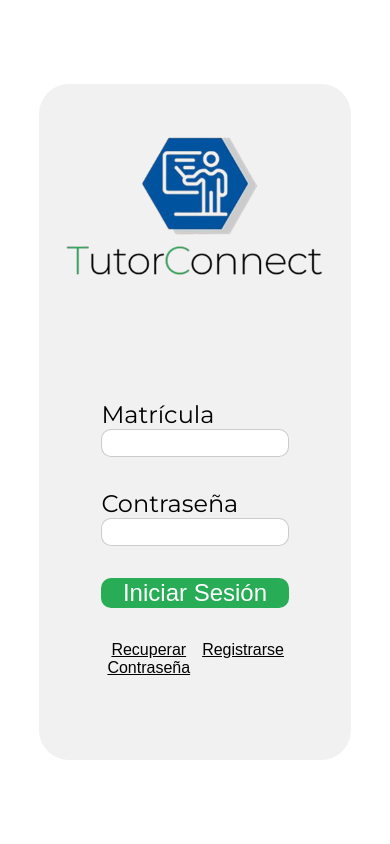
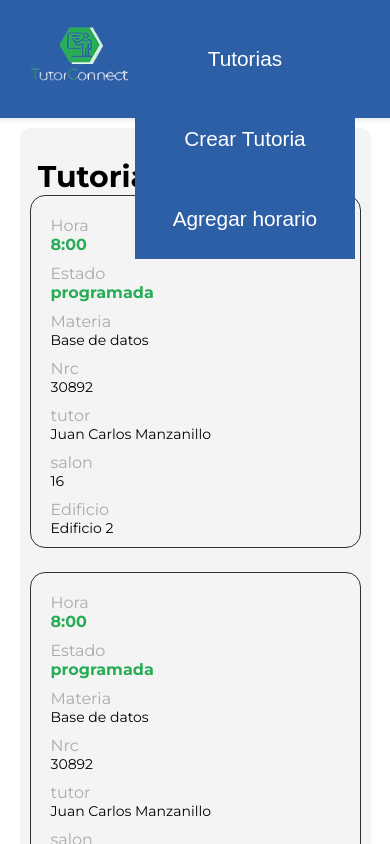
Before and after one commit to LuisAngel832/SistemaDeTutorias, a React (Vite) app: page / in a window 390 px wide. Before the commit this address led to /login. Shown: the top 844 px of the page. Built offline with nearby package versions, Linux system fonts and the light colour scheme.

Commit message:
responsive

```diff
--- a/src/App.jsx
+++ b/src/App.jsx
@@ -1,7 +1,12 @@
 import AppRouter from './Routes/AppRouter';
+import FormCrearTutoria from './pages/Tutor/CrearTutoria/formCrearTutoria';
+import CrearTutoria from './pages/Tutor/CrearTutoria/CrearTutoria';
+import LogIn from './pages/LogIn/LogIn';
+import Registro from './pages/Registro/Registro';
+import Home from './pages/Tutor/Home/Home';
 const App = () => {
   return (
-    <AppRouter />
+    <Home/>
   );
 };
 
--- a/src/pages/Tutor/CrearTutoria/CrearTutoria.jsx
+++ b/src/pages/Tutor/CrearTutoria/CrearTutoria.jsx
@@ -1,5 +1,6 @@
 
 import "./crearTutoria.css";
+import "./CrearTutoriaR.css";
 import Header from "../../../components/Tutor/Header";
 import MainCrearT from "./MainCrearT";
 
--- /dev/null
+++ b/src/pages/Tutor/CrearTutoria/CrearTutoriaR.css
@@ -0,0 +1,16 @@
+/* ✅ Escala el título del formulario */
+.crear-tutoria-title {
+    font-size: clamp(1.8rem, 4vw, 2.25rem);
+  }
+
+  /* ✅ Escala las etiquetas */
+  .crear-tutoria-label {
+    font-size: clamp(1rem, 3vw, 2rem);
+  }
+
+  /* ✅ Escala los inputs */
+  .crear-tutoria-input {
+    font-size: clamp(0.9rem, 2.5vw, 1.125rem);
+    height: clamp(36px, 5vw, 42px);
+    padding: clamp(8px, 1vw, 10px);
+  }
--- a/src/pages/Tutor/CrearTutoria/crearTutoria.css
+++ b/src/pages/Tutor/CrearTutoria/crearTutoria.css
@@ -42,6 +42,7 @@
     justify-content: space-between;
     width: 100%;
     font-size: 32px;
+    align-items: center;
     font-weight: 400;
     margin-bottom: 20px;
 }
@@ -55,6 +56,9 @@
     border: 1px solid #ccc;
     padding: 10px;
     font-size: 18px;
+    font-size: clamp(0.9rem, 2.5vw, 1.125rem);
+    height: clamp(36px, 5vw, 42px);
+    padding: clamp(8px, 1vw, 10px);
 }
 
 .button-crear-tutoria{
--- a/src/pages/Tutor/Home/Home.jsx
+++ b/src/pages/Tutor/Home/Home.jsx
@@ -1,6 +1,7 @@
 import Header from "../../../components/Tutor/Header";
 import TutoriasBox from "./Tutoriasbox";
 import "./home.css";
+import "./homeR.css";
 const Home = () => {
     return (
         <div className="home">
--- /dev/null
+++ b/src/pages/Tutor/Home/homeR.css
@@ -0,0 +1,106 @@
+/* ✅ Estilos generales para pantallas pequeñas y medianas */
+
+/* Hacemos que el contenedor de las tarjetas se adapte al tamaño de la pantalla */
+.contenedorTarjetasTotorias {
+  display: grid;
+  grid-template-columns: repeat(1, 1fr);  /* Cambié de 3 columnas a 1 columna en pantallas pequeñas */
+  gap: 1.5rem;
+}
+
+/* Las tarjetas se ajustan al 100% del ancho disponible */
+.card {
+  max-width: 100%;
+  padding: 10px 20px;
+}
+
+/* Los elementos dentro de las tarjetas se ajustan */
+.card-item {
+  width: 100%; /* Cambio a 100% para que ocupen todo el ancho disponible */
+  margin-top: 10px; /* Más espacio entre los elementos */
+}
+
+/* Ajustamos el tamaño de las fuentes en las tarjetas */
+.card-item-title {
+  font-size: 16px;  /* Reducimos el tamaño de la fuente para dispositivos pequeños */
+}
+
+.card-item-text-important {
+  font-size: 16px;  /* Reducimos el tamaño de la fuente para dispositivos pequeños */
+}
+
+.card-item-text {
+  font-size: 14px;  /* Reducimos el tamaño de la fuente para dispositivos pequeños */
+}
+
+/* Ajustes para el título principal */
+.tutoria-title {
+  font-size: 30px;  /* Reducimos el tamaño del título */
+}
+
+/* ✅ Estilos para pantallas medianas (tabletas) */
+
+/* A partir de pantallas de tamaño mediano, configuramos dos columnas */
+@media (min-width: 768px) {
+  .contenedorTarjetasTotorias {
+    grid-template-columns: repeat(2, 1fr);  /* Dos columnas para pantallas medianas */
+  }
+
+  .card {
+    max-width: 90%;  /* Ajuste del tamaño para que las tarjetas no sean demasiado grandes */
+    padding: 15px 30px;
+  }
+
+  .card-item {
+    width: 48%;  /* Aumento el tamaño de los elementos dentro de las tarjetas */
+  }
+
+  .card-item-title {
+    font-size: 18px;  /* Ajustamos el tamaño de la fuente */
+  }
+
+  .card-item-text-important {
+    font-size: 17px;
+  }
+
+  .card-item-text {
+    font-size: 15px;
+  }
+
+  .tutoria-title {
+    font-size: 36px;  /* Ajustamos el tamaño del título para que sea un poco más grande */
+  }
+}
+
+/* ✅ Estilos para pantallas grandes (escritorios y pantallas de mayor tamaño) */
+
+/* Para pantallas más grandes, mantenemos el diseño original de 3 columnas */
+@media (min-width: 1024px) {
+  .contenedorTarjetasTotorias {
+    grid-template-columns: repeat(3, 1fr);  /* 3 columnas */
+  }
+
+  .card {
+    max-width: 450px;  /* Tamaño máximo de las tarjetas */
+    padding: 20px 40px;
+  }
+
+  .card-item {
+    width: 40%;  /* Restablecemos el tamaño de los elementos dentro de las tarjetas */
+  }
+
+  .card-item-title {
+    font-size: 20px;
+  }
+
+  .card-item-text-important {
+    font-size: 18px;
+  }
+
+  .card-item-text {
+    font-size: 16px;
+  }
+
+  .tutoria-title {
+    font-size: 40px;  /* Mantenemos el tamaño del título para pantallas grandes */
+  }
+}
```
Also changed, not shown: 1 other file (tests, documents, lock files or other folders).
